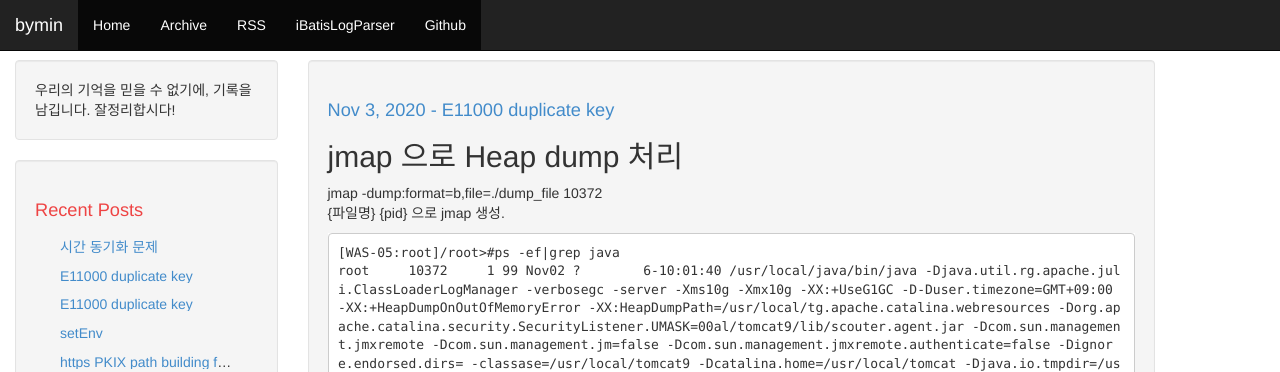
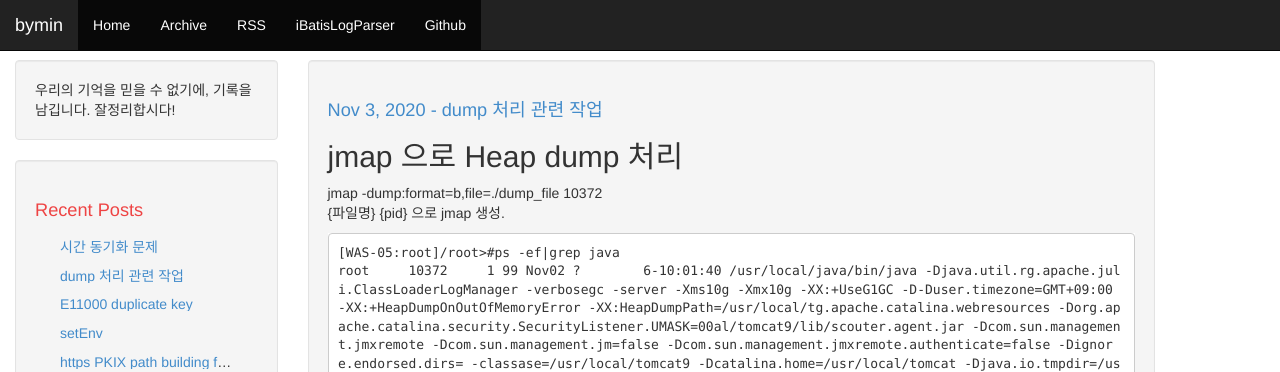
Before and after one commit to youngclown/youngclown.github.io, a Jekyll site: the page built from _posts/2020-10-27-heapdump.md, in a window 1280 px wide. Shown: the top 372 px of the page. Built offline with Jekyll 4.4.1, drawn with Linux system fonts in a browser that asks for light colours; comment, search, counter and statistics services are not loaded.

Commit message:
타이틀 제목 수정

```diff
--- a/_posts/2020-10-27-heapdump.md
+++ b/_posts/2020-10-27-heapdump.md
@@ -1,6 +1,6 @@
 ---
 layout: post
-title: "E11000 duplicate key"
+title: "dump 처리 관련 작업"
 date: 2020-11-03 09:25:00 +0900
 comments: true
 ---
```
